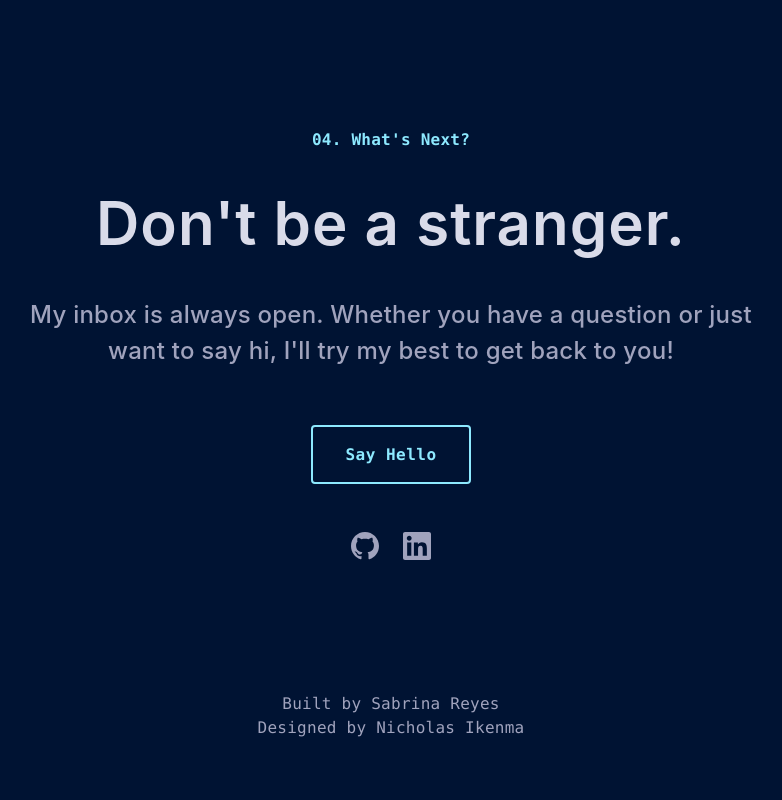
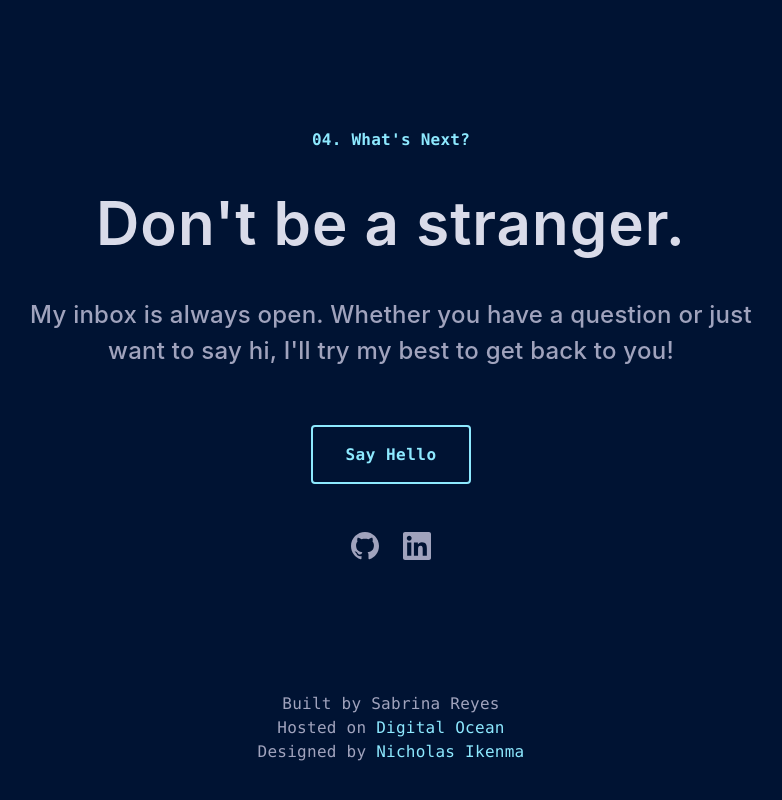
Before and after one commit to sabrinaspage/digital-ocean-app, a React (Create React App) app: page / in a window 1280 px wide. Shown: the part 4671-5471 px from the top of the page, without its empty margins (249-1031 px from the left). Built offline with nearby package versions, Linux system fonts and the light colour scheme.

Commit message:
hyperlinks for friend and digital ocean

```diff
--- a/src/components/Footer.js
+++ b/src/components/Footer.js
@@ -5,8 +5,9 @@ function Footer() {
   return (
     <footer className="footer">
       <p className="footer-credit">
-        Built by Sabrina Reyes<br/>
-        Designed by Nicholas Ikenma
+        Built by Sabrina Reyes <br/>
+        Hosted on <a href="https://www.digitalocean.com/" target="_blank" rel="noopener noreferrer" className="highlight">Digital Ocean</a> <br/>
+        Designed by <a href="https://bento.me/unji" target="_blank" rel="noopener noreferrer" className="highlight">Nicholas Ikenma</a>
       </p>
     </footer>
   );
```
